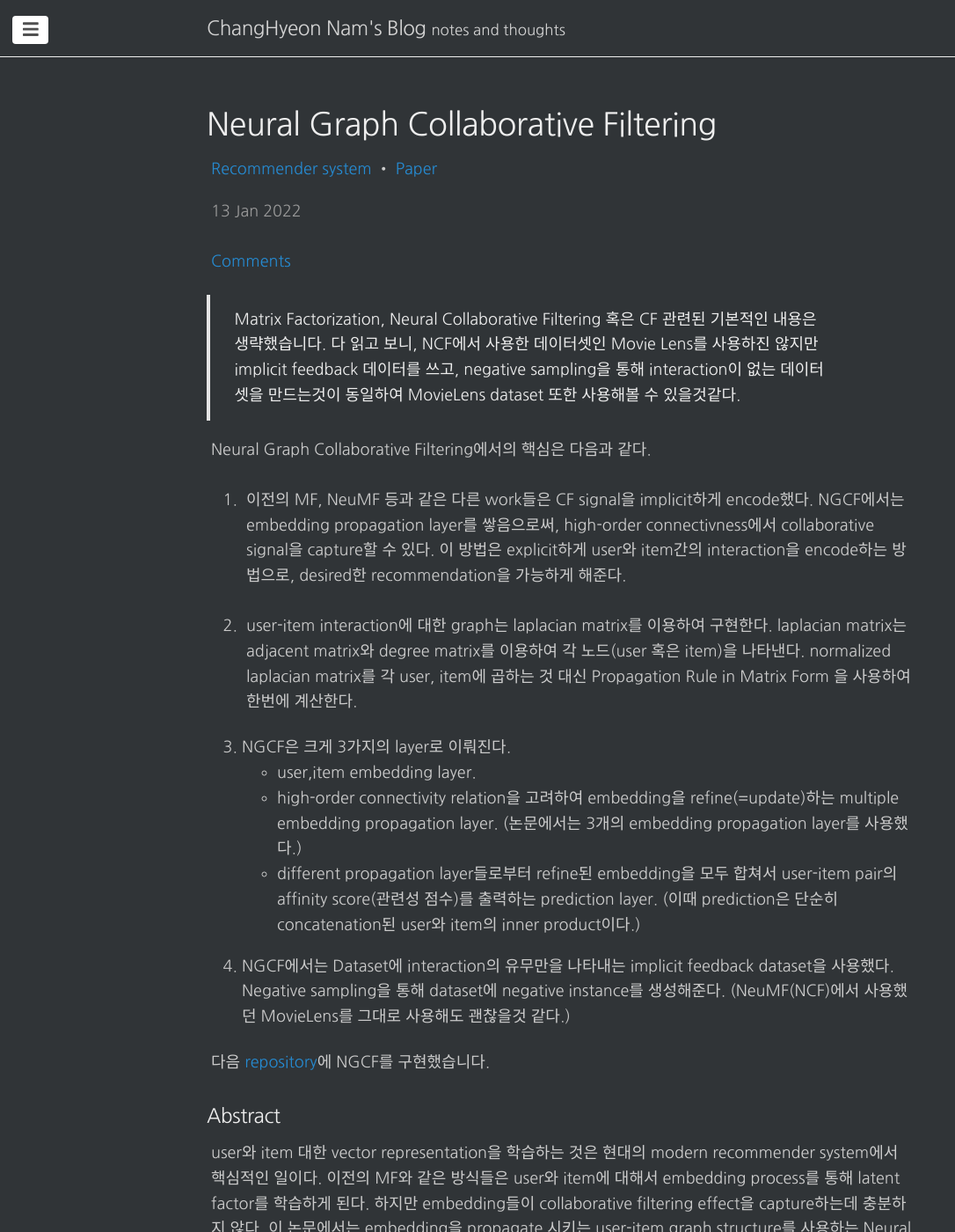
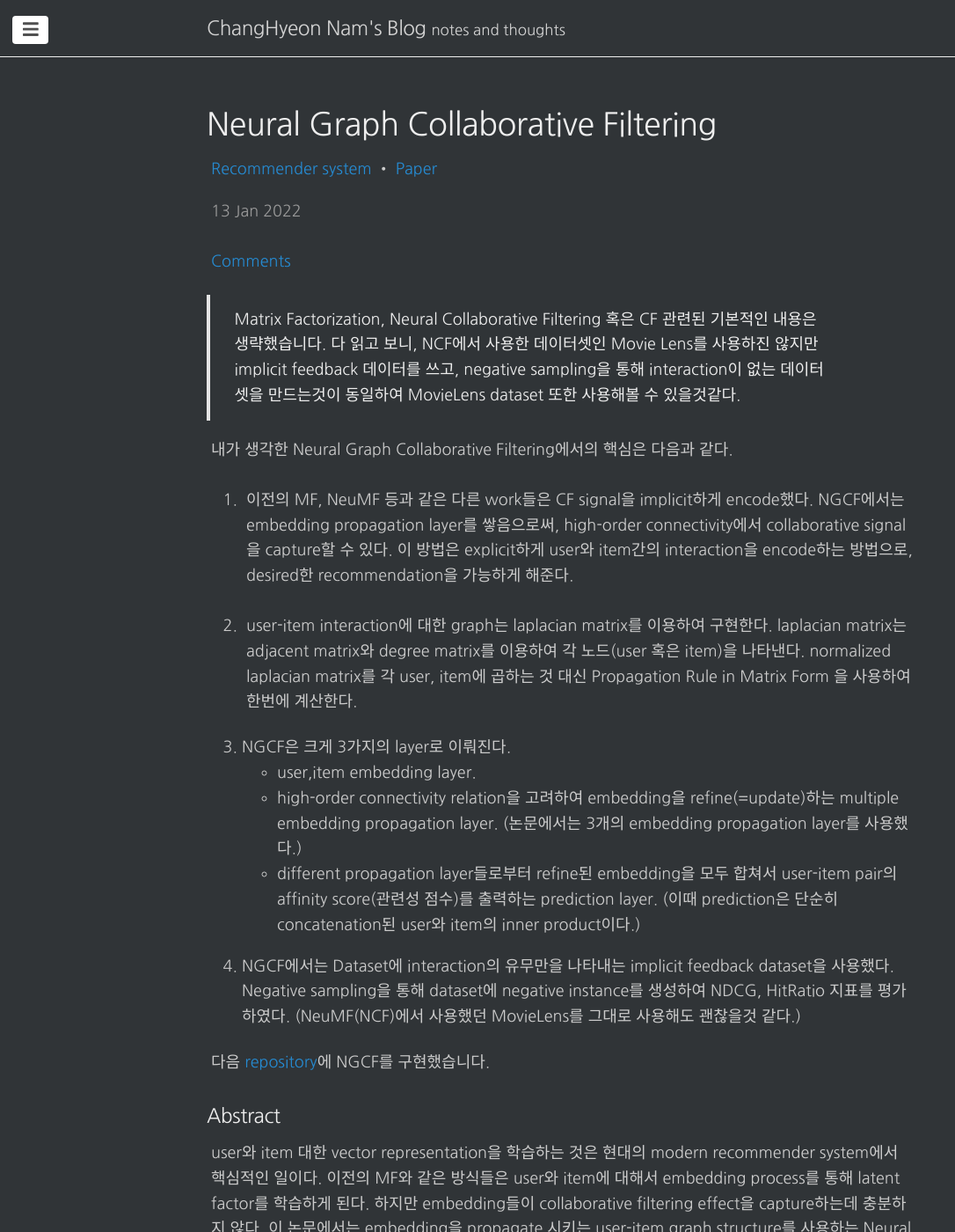
Before and after one commit to changhyeonnam/changhyeonnam.github.io, a Jekyll site: the page built from _posts/2022/2022-1-13-ngcf.md, in a window 1280 px wide and 1400 px high. Shown: the whole window at 88% size, without its empty margins (0-1086 px from the left). Built offline with Jekyll 4.4.1, drawn with Linux system fonts in a browser that asks for light colours; nearby versions of some CDN libraries; formulas are drawn with MathJax 3; comment, search, counter and statistics services are not loaded.

Commit message:
update ngcf.md

```diff
--- a/_posts/2022/2022-1-13-ngcf.md
+++ b/_posts/2022/2022-1-13-ngcf.md
@@ -15,10 +15,10 @@ sitemap :
 > Matrix Factorization, Neural Collaborative Filtering 혹은  CF 관련된 기본적인 내용은 생략했습니다. 다 읽고 보니, NCF에서 사용한 데이터셋인 Movie Lens를 사용하진 않지만 implicit feedback 데이터를 쓰고, negative sampling을 통해 interaction이 없는 데이터셋을 만드는것이 동일하여 MovieLens dataset 또한 사용해볼 수 있을것같다.
 >
 
-Neural Graph Collaborative Filtering에서의 핵심은 다음과 같다.
+내가 생각한 Neural Graph Collaborative Filtering에서의 핵심은 다음과 같다.
 
 
-1. 이전의 MF, NeuMF 등과 같은 다른 work들은 CF signal을 implicit하게  encode했다. NGCF에서는 embedding propagation layer를 쌓음으로써, high-order  connectivness에서 collaborative signal을 capture할 수 있다. 이 방법은 explicit하게 user와 item간의 interaction을 encode하는 방법으로, desired한 recommendation을 가능하게 해준다.
+1. 이전의 MF, NeuMF 등과 같은 다른 work들은 CF signal을 implicit하게  encode했다. NGCF에서는 embedding propagation layer를 쌓음으로써, high-order  connectivity에서 collaborative signal을 capture할 수 있다. 이 방법은 explicit하게 user와 item간의 interaction을 encode하는 방법으로, desired한 recommendation을 가능하게 해준다.
 
 2. user-item interaction에 대한 graph는 laplacian matrix를 이용하여 구현한다. laplacian matrix는 adjacent matrix와 degree matrix를 이용하여 각 노드(user 혹은 item)을 나타낸다. normalized laplacian matrix를 각 user, item에 곱하는 것 대신 Propagation Rule  in Matrix Form 을 사용하여 한번에 계산한다.
 
@@ -27,7 +27,7 @@ Neural Graph Collaborative Filtering에서의 핵심은 다음과 같다.
   - high-order connectivity relation을 고려하여 embedding을 refine(=update)하는 multiple embedding propagation layer. (논문에서는 3개의 embedding propagation layer를 사용했다.)
   - different propagation layer들로부터 refine된 embedding을 모두 합쳐서 user-item pair의 affinity score(관련성 점수)를 출력하는  prediction layer. (이때 prediction은 단순히 concatenation된 user와 item의 inner product이다.)
 
-4. NGCF에서는 Dataset에 interaction의 유무만을 나타내는 implicit feedback dataset을 사용했다.  Negative sampling을 통해 dataset에 negative instance를 생성해준다. (NeuMF(NCF)에서 사용했던 MovieLens를 그대로 사용해도 괜찮을것 같다.)
+4. NGCF에서는 Dataset에 interaction의 유무만을 나타내는 implicit feedback dataset을 사용했다.  Negative sampling을 통해 dataset에 negative instance를 생성하여 NDCG, HitRatio 지표를 평가하였다. (NeuMF(NCF)에서 사용했던 MovieLens를 그대로 사용해도 괜찮을것 같다.)
 
 다음 [repository](https://github.com/changhyeonnam/NGCF)에 NGCF를 구현했습니다.
 
```
Also changed, not shown: _posts/2021/2021-12-28-Neural_Collaborative_Filtering.md (+5 -5 lines).
